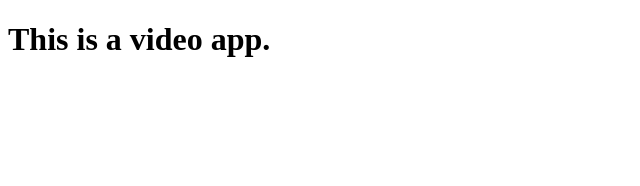
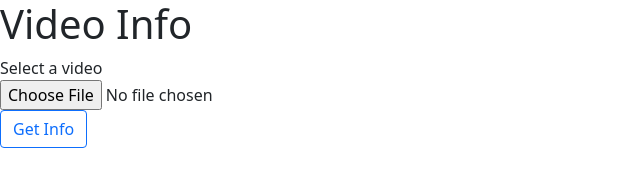
Before and after one commit to itzVort3x1/video_info-electron, an Electron app: page index.html in a window 1280 px wide. Shown: the whole page, without its empty margins (0-640 px from the left). Drawn offline with nearby package versions, Linux system fonts and the light colour scheme.

Commit message:
script tags

```diff
--- a/index.html
+++ b/index.html
@@ -1,6 +1,27 @@
 <!DOCTYPE html>
-<head>
+<html>
+    <head>
+        <meta name="viewport" content="width=device-width, initial-scale=1">
+        <link href="https://cdn.jsdelivr.net/npm/bootstrap@5.1.3/dist/css/bootstrap.min.css" rel="stylesheet" integrity="sha384-1BmE4kWBq78iYhFldvKuhfTAU6auU8tT94WrHftjDbrCEXSU1oBoqyl2QvZ6jIW3" crossorigin="anonymous">
+    </head>
     <body>
-        <h1>This is a video app.</h1>
+        <h1>Video Info</h1>
+        <form>
+            <div class="">
+                <label>Select a video</label><br />
+                <input type="file" accept="video/*"/>
+            </div>
+            <button type="submit" class="btn btn-outline-primary">Get Info</button>
+        </form>
+
+        <script>
+            document.querySelector('form').addEventListener('submit', (event) => {
+                event.preventDefault();
+                const file = document.querySelector('input').files[0];
+                console.log(file);
+            })
+        </script>
+        <script src="https://cdn.jsdelivr.net/npm/@popperjs/core@2.10.2/dist/umd/popper.min.js" integrity="sha384-7+zCNj/IqJ95wo16oMtfsKbZ9ccEh31eOz1HGyDuCQ6wgnyJNSYdrPa03rtR1zdB" crossorigin="anonymous"></script>
+        <script src="https://cdn.jsdelivr.net/npm/bootstrap@5.1.3/dist/js/bootstrap.min.js" integrity="sha384-QJHtvGhmr9XOIpI6YVutG+2QOK9T+ZnN4kzFN1RtK3zEFEIsxhlmWl5/YESvpZ13" crossorigin="anonymous"></script>
     </body>
-</head>
+</html>
```
